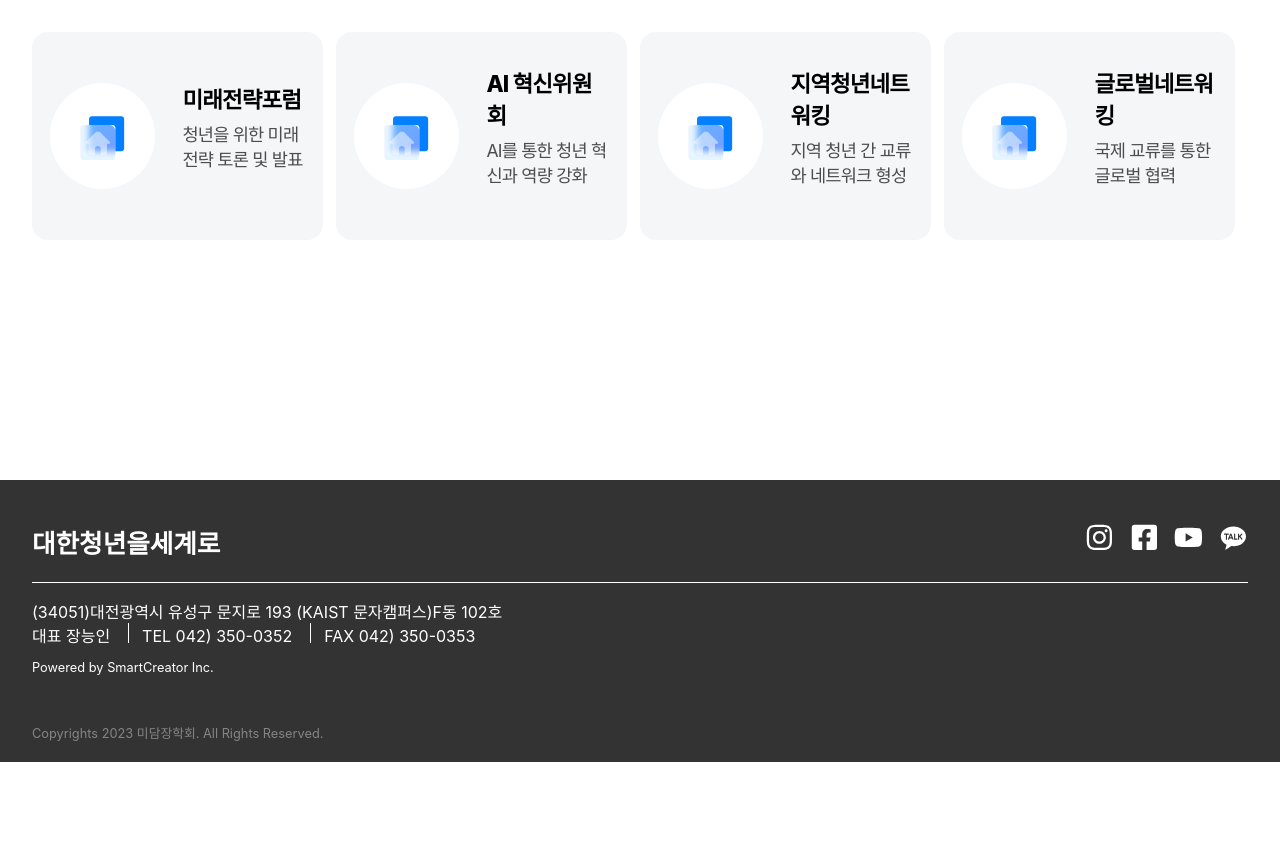
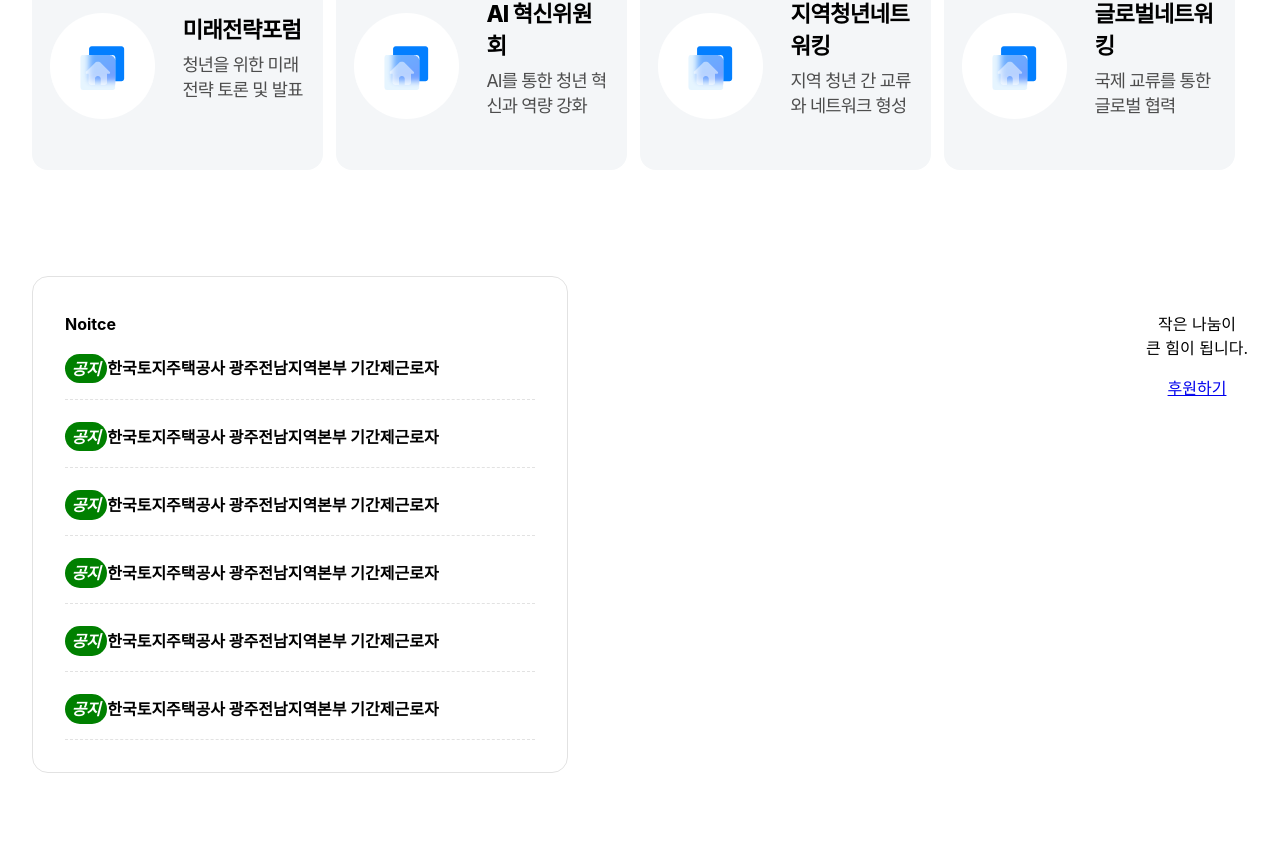
Before and after one commit to JAEKWON0316/dcsProject, a React (Create React App) app in the folder dcs_react/: page / in a window 1280 px wide. Shown: the part 1247-2100 px from the top of the page. Before the commit the page ends 2009 px from the top, so only its background shows below. Built offline with nearby package versions, Linux system fonts and the light colour scheme; the HTML template or start-up script is replaced by a standard one.

Commit message:
main.jsx section3 start

```diff
--- a/dcs_react/src/components/Main.jsx
+++ b/dcs_react/src/components/Main.jsx
@@ -69,7 +69,7 @@ const Main = () => {
           <div className='visual1'>
             <div className='about-l'>
               <h1>
-                <span className='blue'>급변하는</span> 기술혁신,{' '}
+                <span className='blue'>급변하는</span> 기술혁신,<br />
                 <span className='blue'>뒤처지는</span> 인식의 간극
               </h1>
             </div>
@@ -112,6 +112,71 @@ const Main = () => {
           </ul>
         </section>
 
+        <section
+        ref={(el) => (sectionRefs.current[2] = el)}
+        className={`section visual3 motion ${isVisible[2] ? 'action' : ''}`}
+        >
+          <div className='noitce'>
+            <h4>Noitce</h4>
+            <ul className='ul'>
+              <li>
+                <Link to='/'>
+                  <em>공지</em>
+                  <strong>한국토지주택공사 광주전남지역본부 기간제근로자</strong>
+                </Link>
+              </li>
+              <li>
+                <Link to='/'>
+                  <em>공지</em>
+                  <strong>한국토지주택공사 광주전남지역본부 기간제근로자</strong>
+                </Link>
+              </li>
+              <li>
+                <Link to='/'>
+                  <em>공지</em>
+                  <strong>한국토지주택공사 광주전남지역본부 기간제근로자</strong>
+                </Link>
+              </li>
+              <li>
+                <Link to='/'>
+                  <em>공지</em>
+                  <strong>한국토지주택공사 광주전남지역본부 기간제근로자</strong>
+                </Link>
+              </li>
+              <li>
+                <Link to='/'>
+                  <em>공지</em>
+                  <strong>한국토지주택공사 광주전남지역본부 기간제근로자</strong>
+                </Link>
+              </li>
+              <li>
+                <Link to='/'>
+                  <em>공지</em>
+                  <strong>한국토지주택공사 광주전남지역본부 기간제근로자</strong>
+                </Link>
+              </li>
+            </ul>
+          </div>
+          <div className='active'>
+            <div className='popupzone'>
+              <Link to>
+                <div className='swiper pop_slide'>
+
+                </div>
+              </Link>
+            </div>
+          </div>
+          <div className='give'>
+            <p>
+              작은 나눔이
+              <br />
+              큰 힘이 됩니다.
+            </p>
+            <Link to='/'>후원하기</Link>
+            <Link tp='/'>{/* 이미지 */}</Link>
+          </div>
+        </section>
+
       </div>
     </div>
   );
--- a/dcs_react/src/index.css
+++ b/dcs_react/src/index.css
@@ -76,10 +76,9 @@ code {
 /****** main ******/
 .main .main_wrap{position: relative !important;width: 140rem;padding-bottom: 9rem;max-width: calc(100% - 4rem);margin-right: auto;margin-left: auto;position: relative;}
 .main .section{padding: 5.6rem 0 5rem;}
-.main .section.visual2{padding: 5.6rem 0 5rem;padding-top: 0;}
+.main .section.visual2{padding: 5.6rem 0 0rem;padding-top: 0;}
 .main .visual1{width: 100%;display: flex;align-items: center;justify-content: space-between;}
 .main .visual1 .about{display: flex;max-width: 32.5rem;align-items: center;text-align: left;}
-.main .visual1 .about-l{width: 25rem;}
 .main .visual1 .about-l h1{font-size: 3rem;text-align: left;font-weight: 900;}
 .main .visual1 .about-text{padding-left: 1.1rem;}
 .main .visual1 .about-text h2{margin: 0; font-size: 1.8rem;}
@@ -94,12 +93,12 @@ code {
   100%{transform:rotate(360deg)}
 }
 
+
 .main .visual2 ul{list-style-type: none;padding: 0;display: flex;justify-content: space-around;}
 .main .visual2 ul li{list-style-type: none;transition: all 0.3s ease;margin-right: 0.8rem;width: calc(25% - 2.8rem);width: 25%;border-radius: 1rem;}
 .main .visual2 ul li:hover {transform: translateY(-2rem);box-shadow: 0px 4px 10px rgb(9 26 70 / 78%);border-radius: 1rem;}
 .main .visual2 ul li:hover .item {color: #fff;border-radius: 1rem;}
 .main .visual2 ul li:hover .desc strong {color: #fff;position: relative;}
-
 .main .visual2 ul li:hover .desc strong::after{content: "";position: absolute;bottom: -2.7rem; left: 0;width: 100%;height: 2px; background-color: #007bff;animation: underlineEnter 0.3s forwards; transform: translateY(-2em);}
 .main .visual2 ul li:hover .desc p {color: #e0e0e0;}
 .main .visual2 ul li:hover .icon {background: #e0e0e0;}
@@ -113,6 +112,17 @@ code {
 .main .visual2 .desc strong{display: inline-block;position: relative;font-size: 1.4rem;font-weight: 800;color: #000;transition: all .2s;}
 .main .visual2 .desc p{margin-top: 0.5rem;color: #4D4D4D;line-height: 1.6rem;font-size: 1.1rem;transition: all .2s;}
 .main .visual2 li{margin-right: 3.2rem;width: calc(25% - 2.8rem);}
+
+
+.main .section.visual3{display: flex;align-items: baseline;justify-content: space-between;}
+.main .section.visual3 .noitce{border: 0.07rem solid #e2e2e2; padding: 1rem 2rem;border-radius: 1rem;}
+.main .section.visual3 .noitce ul{display: grid;gap: 1.5rem;}
+.main .section.visual3 .noitce ul li{padding: 0 6rem 1.2rem 0; border-bottom: 0.07rem dashed #e2e2e2;}
+.main .section.visual3 .noitce h4{text-align: left;}
+.main .section.visual3 .noitce em{background: green;padding: 0.3rem 0.4rem;color: #fff; font-weight: 600;border-radius: 1rem;}
+.main .section.visual3 ul{list-style-type: none;padding: 0;}
+.main .section.visual3 .noitce a{text-decoration: none;color: #000;}
+
 @media (max-width: 1024px) {
   .main .visual2 ul {
       flex-wrap: wrap !important;
```
